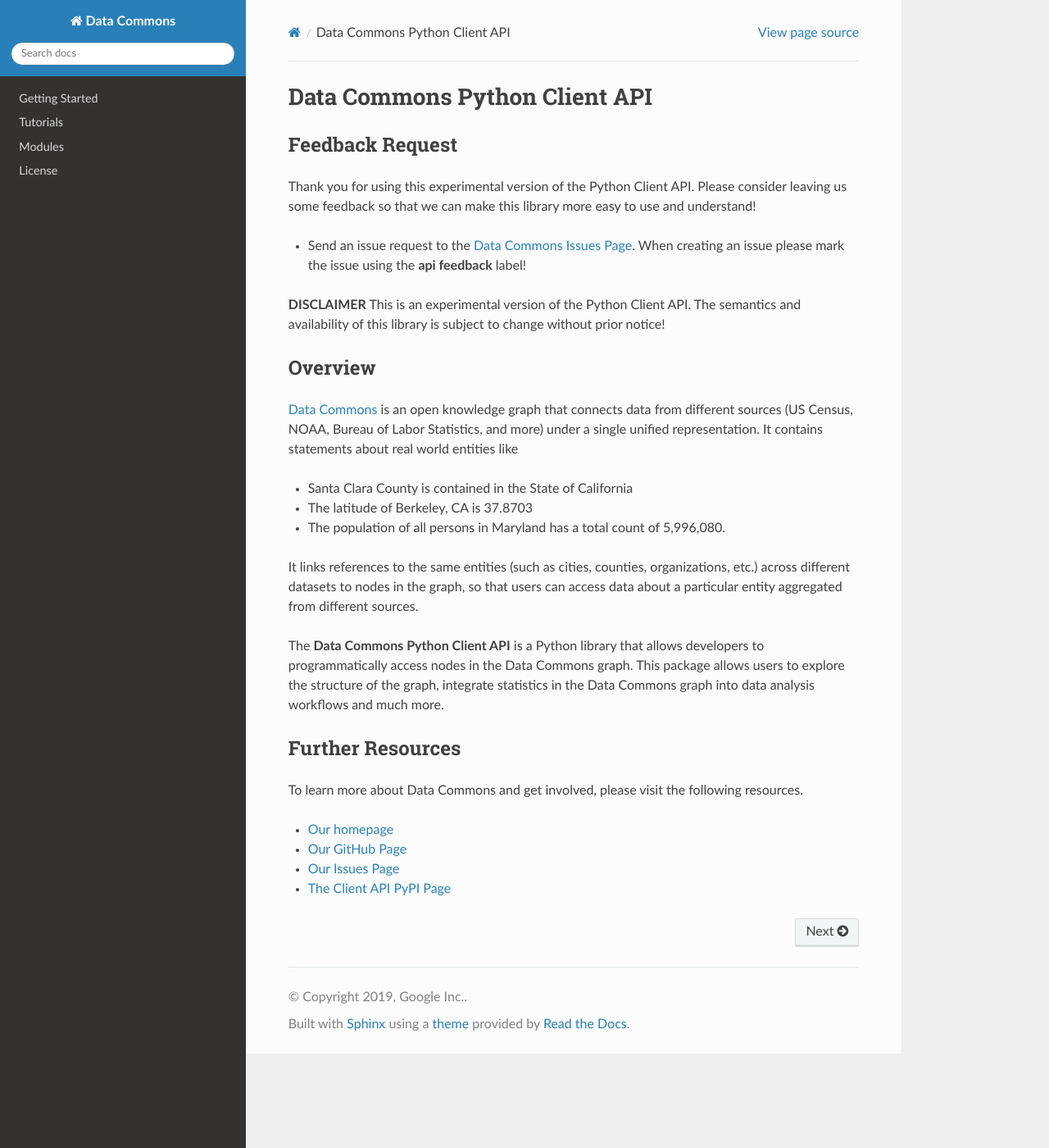
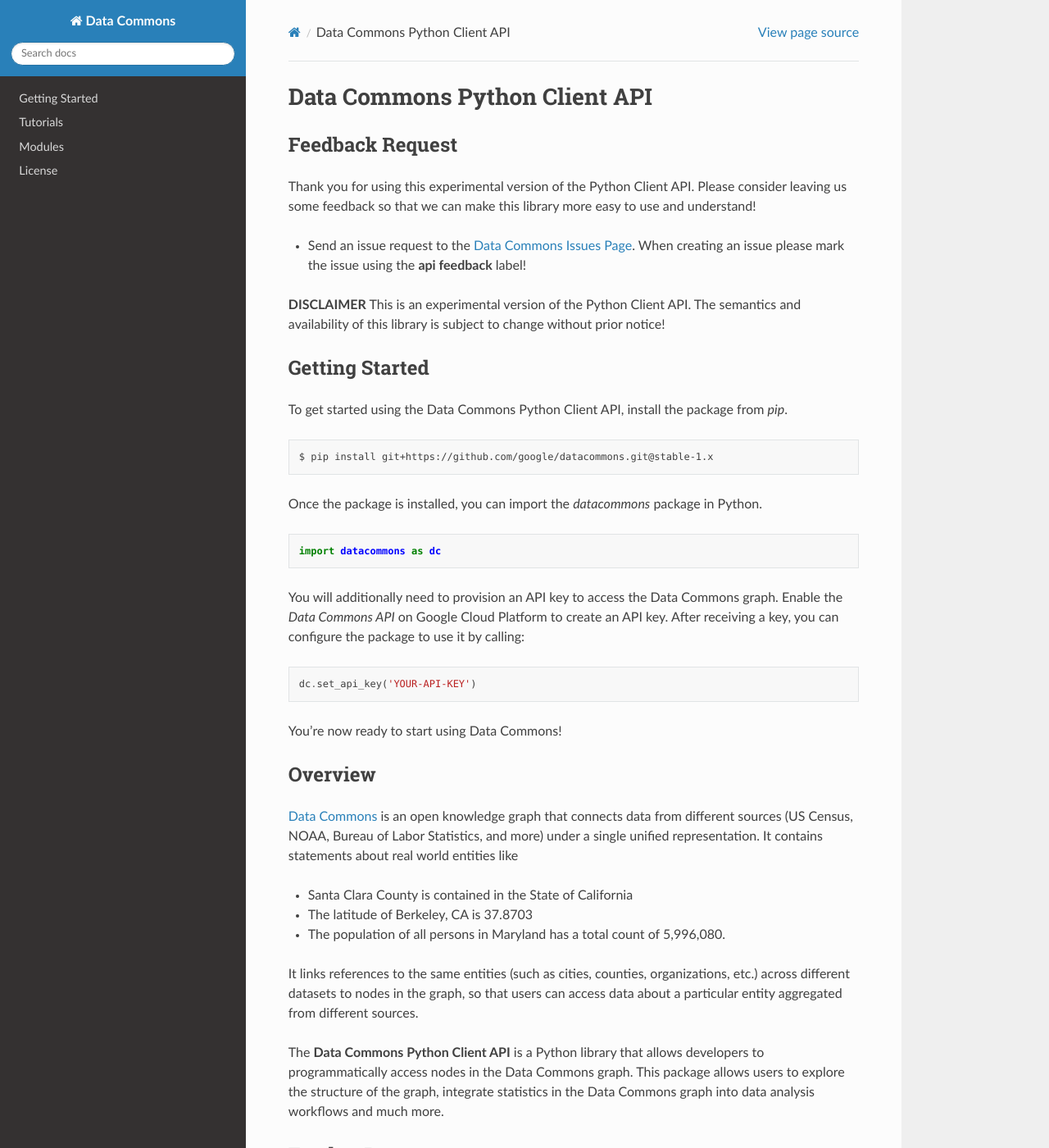
Before and after one commit to datacommonsorg/api-python, a Sphinx documentation site: the page built from docs/source/index.rst, in a window 1280 px wide and 1400 px high. Shown: the whole window at 82% size. Built offline with Sphinx 7.4.7 and the Read the Docs theme 2.0.0, drawn with Linux system fonts in a browser that asks for light colours.

```diff
--- a/datacommons/__init__.py
+++ b/datacommons/__init__.py
@@ -21,4 +21,4 @@ from datacommons.places import get_places_in
 from datacommons.populations import get_populations, get_observations
 
 # Other utilities
-from .utils import clean_frame, flatten_frame
+from .utils import set_api_key, clean_frame, flatten_frame
--- a/docs/source/index.rst
+++ b/docs/source/index.rst
@@ -27,6 +27,34 @@ to use and understand!
 **DISCLAIMER** This is an experimental version of the Python Client API. The
 semantics and availability of this library is subject to change without
 prior notice!
+
+Getting Started
+---------------
+
+To get started using the Data Commons Python Client API, install the package
+from `pip`.
+
+.. code-block:: bash
+
+    $ pip install git+https://github.com/google/datacommons.git@stable-1.x
+
+Once the package is installed, you can import the `datacommons` package in
+Python.
+
+.. code-block:: python
+
+    import datacommons as dc
+
+You will additionally need to provision an API key to access the Data Commons
+graph. Enable the `Data Commons API` on Google Cloud Platform to create an
+API key. After receiving a key, you can configure the package to use it by
+calling:
+
+.. code-block:: python
+
+    dc.set_api_key('YOUR-API-KEY')
+
+You're now ready to start using Data Commons!
 
 Overview
 --------
@@ -59,4 +87,3 @@ resources.
 - `Our homepage <http://datacommons.org/>`_
 - `Our GitHub Page <https://github.com/google/datacommons/>`_
 - `Our Issues Page <https://github.com/google/datacommons/issues>`_
-- `The Client API PyPI Page <https://pypi.org/project/datacommons/>`_
```
Also changed, not shown: README.md (+10 -6 lines), docs/source/started.rst (+12 -3 lines).
